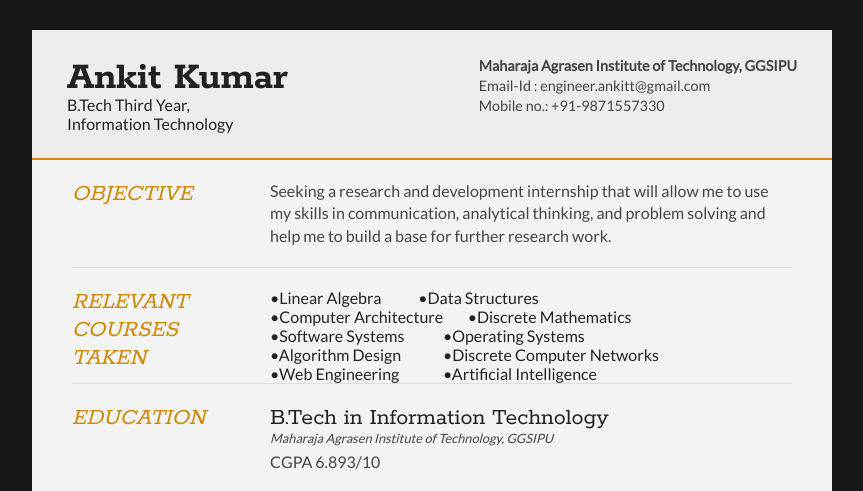
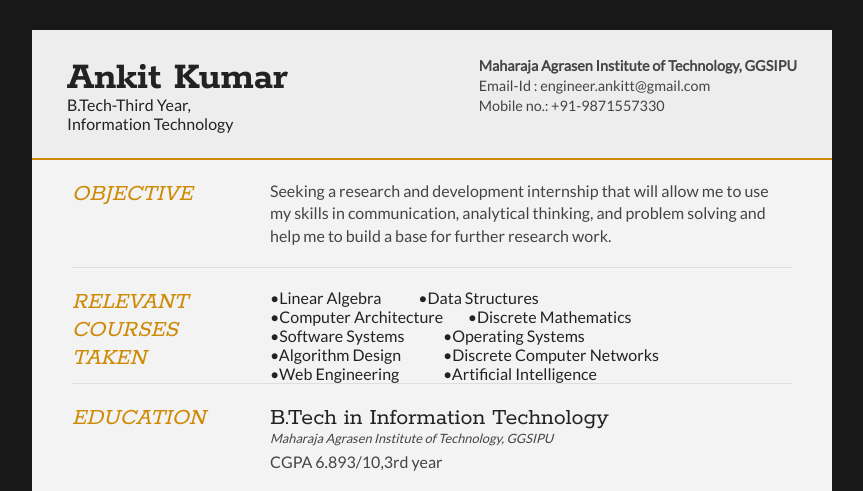
Before and after one commit to ankitkumar100297/ankitkumar100297.github.io, a plain HTML site: page index.html in a window 1280 px wide. Shown: the top 491 px of the page, without its empty margins (208-1071 px from the left). Drawn offline with Linux system fonts and the light colour scheme.

Commit message:
Update index.html

```diff
--- a/index.html
+++ b/index.html
@@ -29,7 +29,7 @@
 
 		<div id="name">
 			<h1>Ankit Kumar</h1>
-			<h3>B.Tech Third Year,</h3>
+			<h3>B.Tech-Third Year,</h3>
 			<h3>Information Technology</h3>
 		</div>
 
@@ -82,7 +82,7 @@
 				<article>
 					<h2>B.Tech in Information Technology</h2>
 					<p class="subDetails">Maharaja Agrasen Institute of Technology, GGSIPU</p>
-					<p>CGPA 6.893/10 </p>
+					<p>CGPA 6.893/10,3<sup>rd</sup> year</p>
 				</article>
 
 				<article>
```
